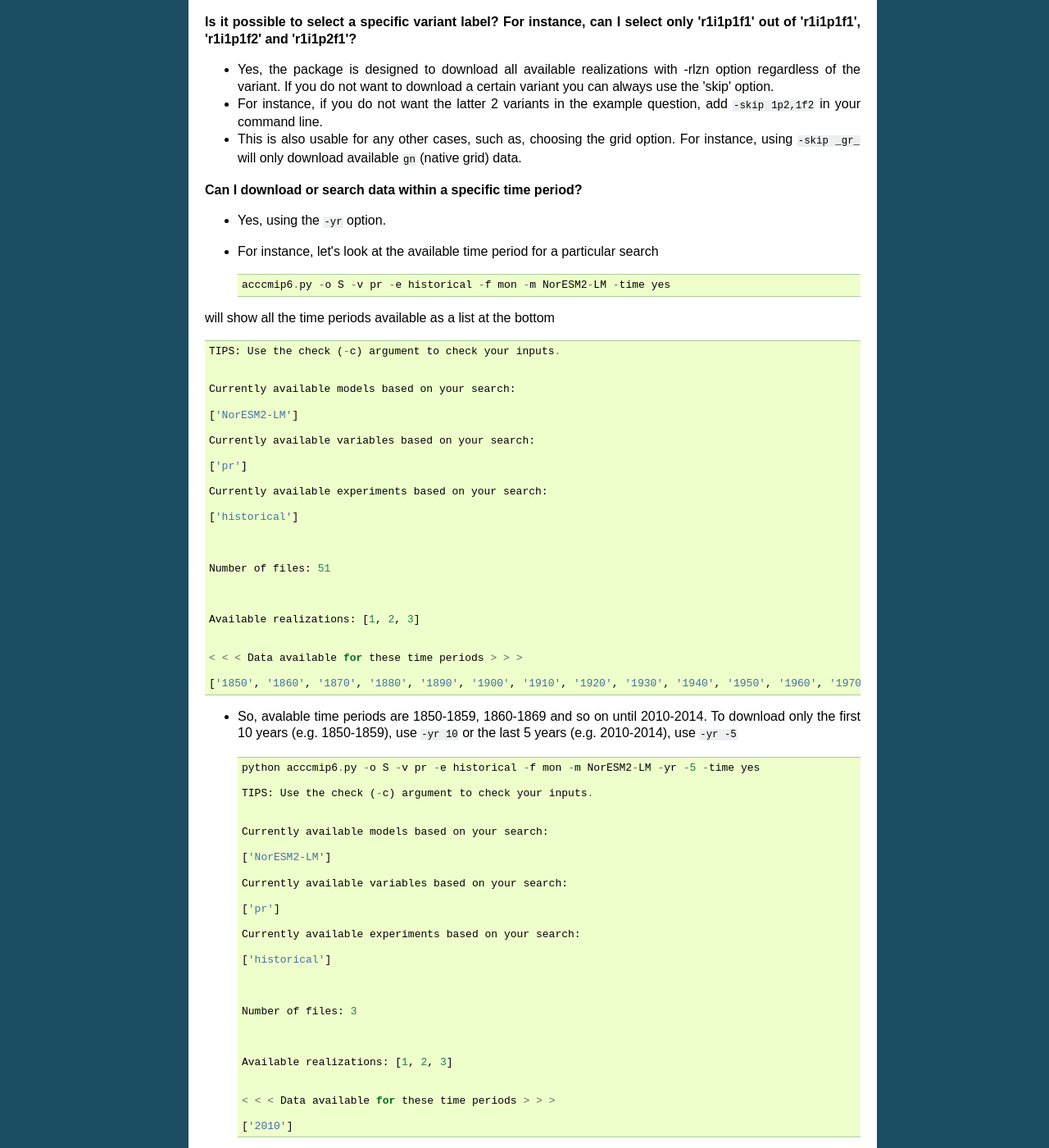
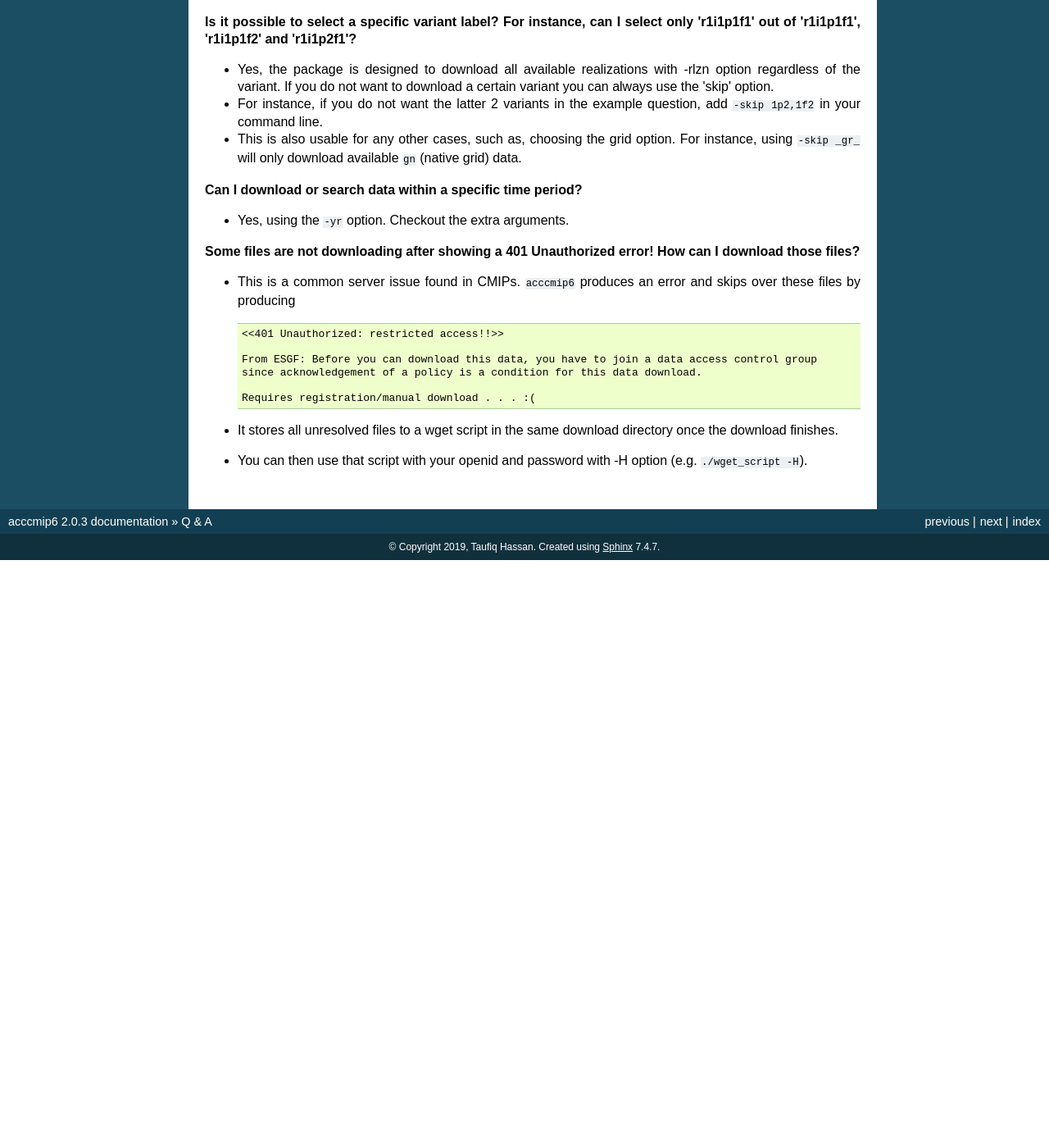
Before and after one commit to TaufiqHassan/acccmip6, a Sphinx documentation site: the page built from docs/source/guide/q_and_a.rst, in a window 1280 px wide and 1400 px high, scrolled down 934 px. Shown: the whole window at 82% size. Built offline with Sphinx 7.4.7, drawn with Linux system fonts in a browser that asks for light colours; after the commit the page ends 1617 px from its top, so only the background shows below that; some of the changed text lies outside the part shown.

Commit message:
More fix and docs

```diff
--- a/docs/source/guide/download.rst
+++ b/docs/source/guide/download.rst
@@ -14,6 +14,8 @@ Use these optional arguments with in addition to **Optional arguments 1** and **
 - ``-rlzn`` : select realization
 
 - ``-skip`` : skip items during download
+
+- ``-yr`` : select data for a specific time period
 
 **General usage** ::
 
--- a/docs/source/guide/q_and_a.rst
+++ b/docs/source/guide/q_and_a.rst
@@ -54,74 +54,19 @@ Download stuck or slow ::
 
 **Can I download or search data within a specific time period?**
 
-- Yes, using the ``-yr`` option.
+- Yes, using the ``-yr`` option. Checkout the extra arguments.
 
-- For instance, let's look at the available time period for a particular search ::
+**Some files are not downloading after showing a 401 Unauthorized error! How can I download those files?**
 
-        acccmip6.py -o S -v pr -e historical -f mon -m NorESM2-LM -time yes
+- This is a common server issue found in CMIPs. ``acccmip6`` produces an error and skips over these files by producing ::
 
-will show all the time periods available as a list at the bottom ::
+    <<401 Unauthorized: restricted access!!>>
 
-        TIPS: Use the check (-c) argument to check your inputs.
+    From ESGF: Before you can download this data, you have to join a data access control group
+    since acknowledgement of a policy is a condition for this data download.
 
+    Requires registration/manual download . . . :(
 
-        Currently available models based on your search:
+- It stores all unresolved files to a wget script in the same download directory once the download finishes.
 
-        ['NorESM2-LM']
-
-        Currently available variables based on your search:
-
-        ['pr']
-
-        Currently available experiments based on your search:
-
-        ['historical']
-
-
-
-        Number of files: 51
-
-
-
-        Available realizations: [1, 2, 3]
-
-
-        < < < Data available for these time periods > > >
-
-        ['1850', '1860', '1870', '1880', '1890', '1900', '1910', '1920', '1930', '1940', '1950', '1960', '1970', '1980', '1990', '2000', '2010']
-
-- So, avalable time periods are 1850-1859, 1860-1869 and so on until 2010-2014. To download only the first 10 years (e.g. 1850-1859), use ``-yr 10`` or the last 5 years (e.g. 2010-2014), use ``-yr -5`` ::
-
-        python acccmip6.py -o S -v pr -e historical -f mon -m NorESM2-LM -yr -5 -time yes
-
-        TIPS: Use the check (-c) argument to check your inputs.
-
-
-        Currently available models based on your search:
-
-        ['NorESM2-LM']
-
-        Currently available variables based on your search:
-
-        ['pr']
-
-        Currently available experiments based on your search:
-
-        ['historical']
-
-
-
-        Number of files: 3
-
-
-
-        Available realizations: [1, 2, 3]
-
-
-        < < < Data available for these time periods > > >
-
-        ['2010']
-
-- Note that the number of files is reduced from 51 to 3! This is very useful if the the data are as frequently chunked as this particular example.
-
-- ``-yr 11`` will download the 1850-1859 and 1860-1869 chunks. So, even though the user needs only the first 11 years of data, the package is limited to download whatever chunk is available to fullfill that 11 years of time period.
+- You can then use that script with your openid and password with -H option (e.g. ``./wget_script -H``).
```
Also changed, not shown: docs/source/guide/search.rst (+80 -0 lines), 3 other files.
